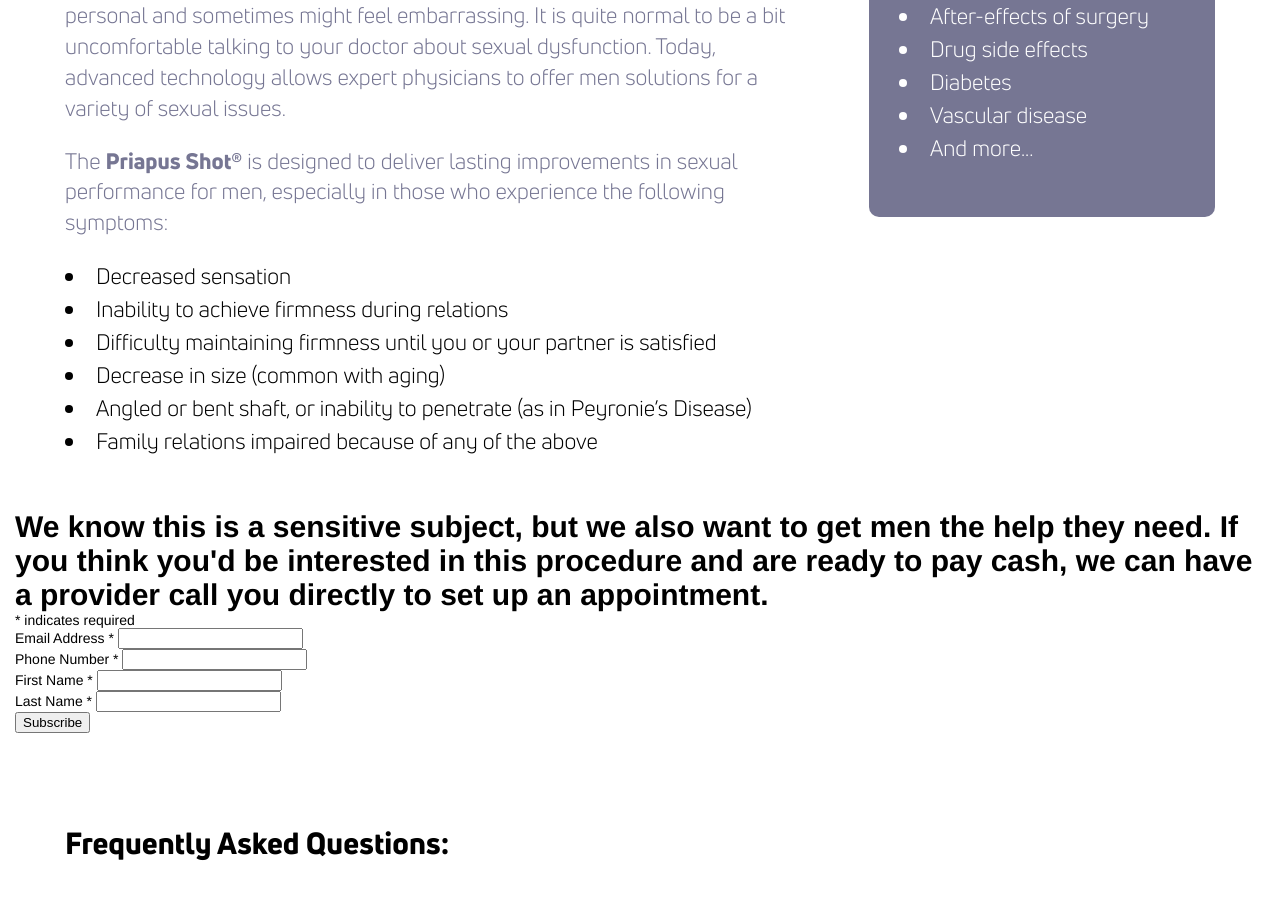
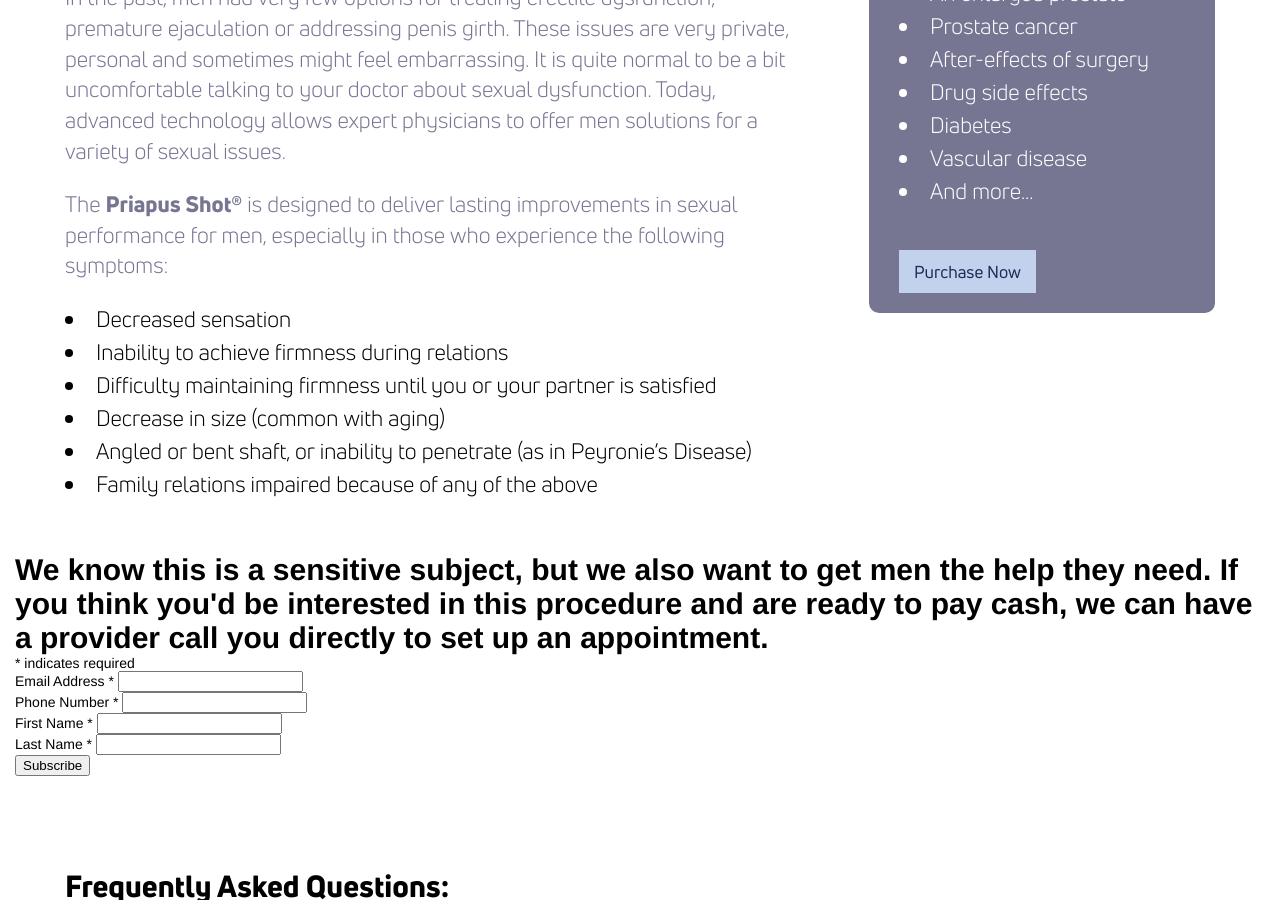
Before and after one commit to theneverwoods/gerstenberg.clinic, a Jekyll site: the page built from services/p-shot.html, in a window 1280 px wide and 900 px high, scrolled down 2846 px. Built offline with Jekyll 4.4.1, drawn with Linux system fonts in a browser that asks for light colours; comment, search, counter and statistics services are not loaded.

Commit message:
Update p-shot.html

```diff
--- a/services/p-shot.html
+++ b/services/p-shot.html
@@ -8,6 +8,12 @@ description: "The P-Shot® procedure is a quick, twenty minute non-surgical proc
 keywords: "Gerstenberg, Gertenberg, Gersteberg, Gerstenburg, Gurstenburg, Gutenberg, Gutenburg, Gurtenberg, Gurtenburg, Paul, Doctor, Dr,wellness,well,male,incontinence,urinary,sexual,p-shot,priapus shot,"
 redirect_from: /pshot
 ---
+
+<div class="row video">
+	<iframe class="assetIframe" style="border:0"
+			src="https://www.youtube.com/embed/playlist?list=PLxFTymMfPQOX-WBozSYQLWE0Uq0phYDID"></iframe>
+</div>
+
 <div class="row cards">
 	<div class="third card dark">
 		<p>Regenerative medicine to activate natural healing</p>
@@ -20,10 +26,6 @@ redirect_from: /pshot
 	</div>
 </div>
 
-<div class="row video">
-	<iframe class="assetIframe" style="border:0"
-			src="https://www.youtube.com/embed/playlist?list=PLxFTymMfPQOX-WBozSYQLWE0Uq0phYDID"></iframe>
-</div>
 
 <div class="row tiles" style="padding-bottom: 60px">
     <div class="half tile img">
@@ -101,6 +103,7 @@ redirect_from: /pshot
                 <li>Vascular disease</li>
                 <li>And more...</li>
             </ul>
+            <a href="https://gerstenbergclinic.square.site/product/p-shot-/8?cp=true&sa=false&sbp=false&q=false&category_id=9" class="btn">Purchase Now</a>
 		</div>
 	</div>
 </div>
```
